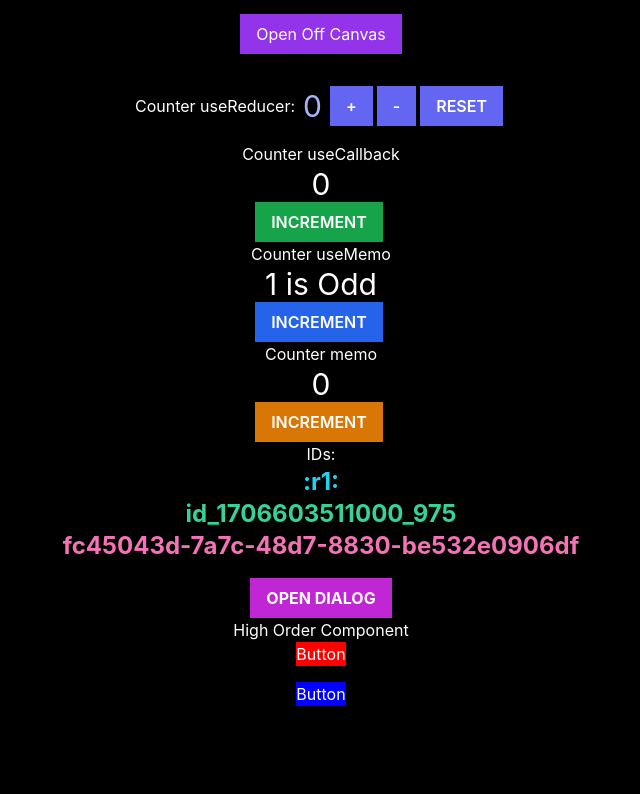
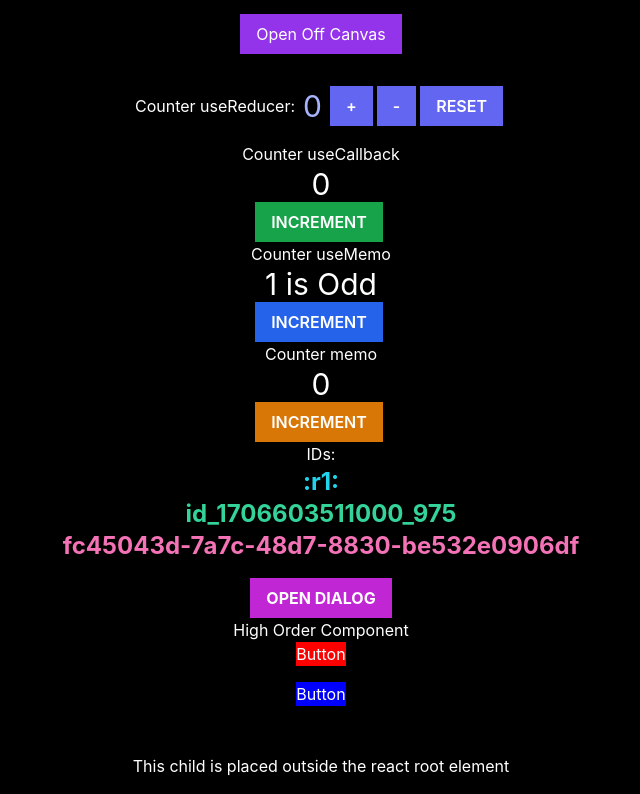
Before and after one commit to emanuelefavero/react-essentials, a React (Vite) app: page / in a window 1280 px wide. Shown: the part 650-1444 px from the top of the page, without its empty margins (319-959 px from the left). Before the commit the page ends 1388 px from the top, so only its background shows below. Built offline with nearby package versions, Linux system fonts and the light colour scheme.

Commit message:
add createPortal

```diff
--- a/index.html
+++ b/index.html
@@ -8,6 +8,7 @@
   </head>
   <body>
     <div id="root"></div>
+    <div id="portal-root"></div>
     <script type="module" src="/src/main.tsx"></script>
   </body>
 </html>
--- a/src/App.tsx
+++ b/src/App.tsx
@@ -17,6 +17,7 @@ import CounterMemo from './components/CounterMemo'
 import Id from './components/Id'
 import Dialog from './components/Dialog'
 import HOC from './components/HOC'
+import Portal from './components/Portal'
 
 function App() {
   // Custom hooks
@@ -98,6 +99,9 @@ function App() {
 
       {/* HOC - High Order Components */}
       <HOC />
+
+      {/* createPortal method */}
+      <Portal />
     </main>
   )
 }
--- /dev/null
+++ b/src/components/Portal.tsx
@@ -0,0 +1,22 @@
+import { createPortal } from 'react-dom'
+
+// createPortal is a method that allows you to render children outside the react root element
+
+export default function Portal() {
+  const portalRoot = document.getElementById('portal-root')
+
+  // TIP: Remember to create a div with id="portal-root" in public/index.html
+
+  return (
+    <div>
+      {portalRoot &&
+        createPortal(
+          <h2>This child is placed outside the react root element</h2>,
+          // The second argument is the DOM element where the children will be placed
+          portalRoot
+
+          // TIP: You can also put the content directly in the body tag with document.body
+        )}
+    </div>
+  )
+}
```
